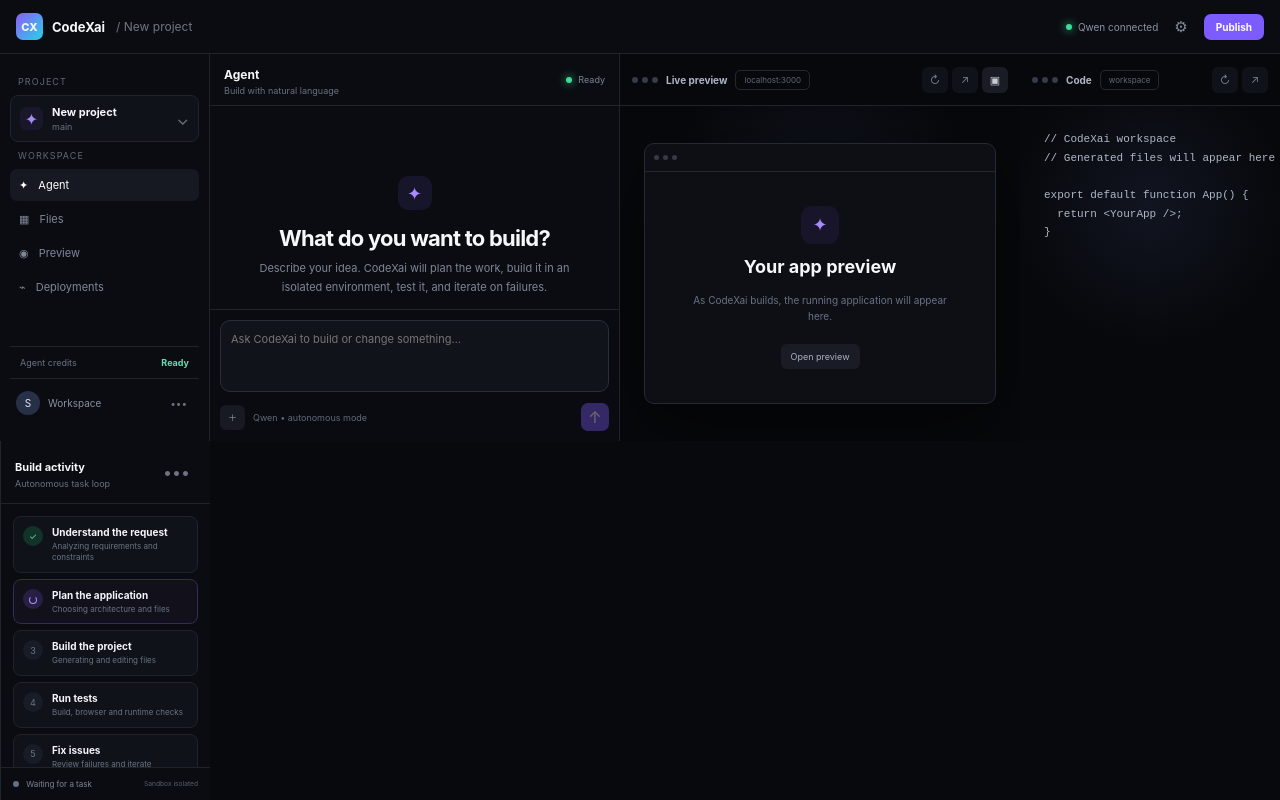
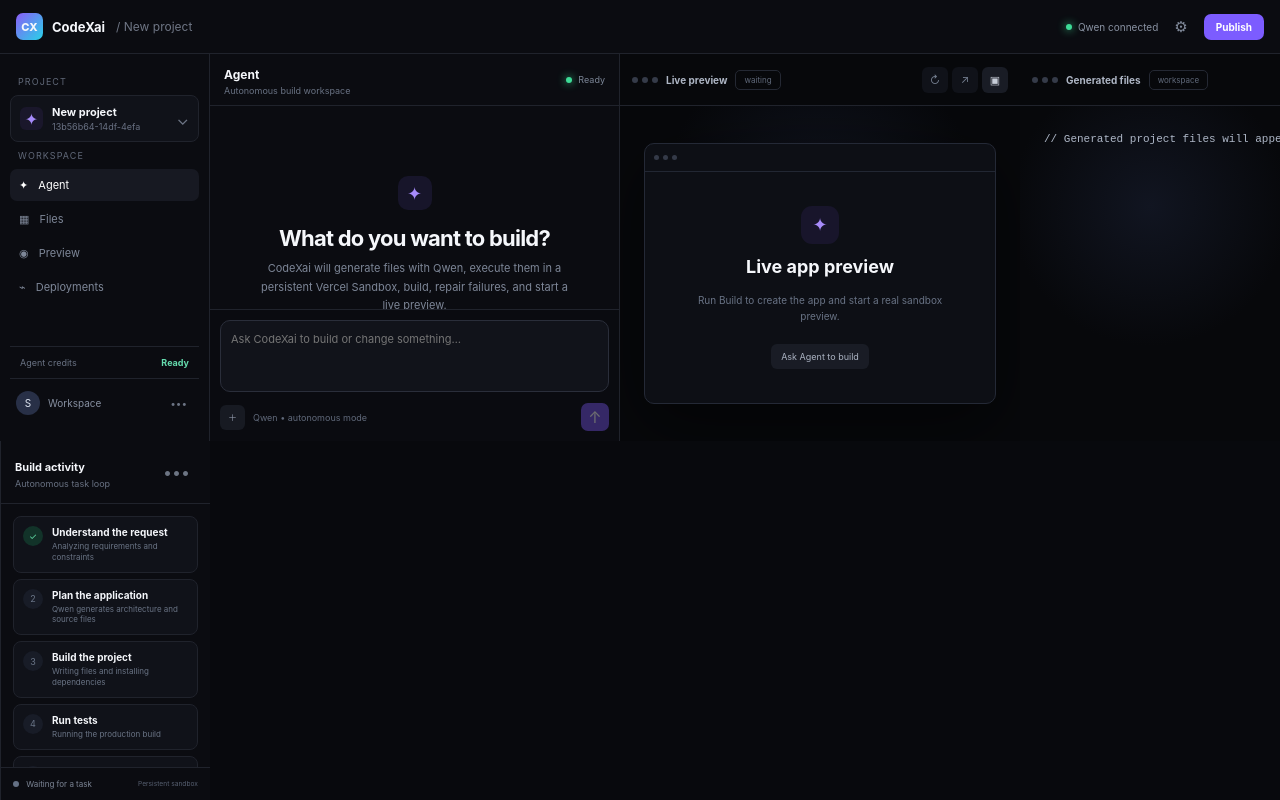
Before and after one commit to Kztutorial99/CodeXai, a Next.js app: page / in a window 1280 px wide. Built offline with nearby package versions, Linux system fonts and the light colour scheme.

Commit message:
feat: connect builder UI to real autonomous execution route

```diff
--- a/app/page.tsx
+++ b/app/page.tsx
@@ -1,18 +1,19 @@
 "use client";
 
-import { FormEvent, useState } from "react";
+import { FormEvent, useEffect, useState } from "react";
 
 type Message = { role: "user" | "agent"; text: string };
-type Task = { title: string; detail: string; state: "done" | "active" | "queued" };
+type Task = { title: string; detail: string; state: "done" | "active" | "queued" | "failed" };
 type MobileTab = "agent" | "preview" | "code" | "activity";
+type AgentResult = { previewUrl?: string | null; files?: string[]; steps?: Array<{ name: string; status: string; detail?: string }>; plan?: { summary?: string } };
 
 const seedTasks: Task[] = [
   { title: "Understand the request", detail: "Analyzing requirements and constraints", state: "done" },
-  { title: "Plan the application", detail: "Choosing architecture and files", state: "active" },
-  { title: "Build the project", detail: "Generating and editing files", state: "queued" },
-  { title: "Run tests", detail: "Build, browser and runtime checks", state: "queued" },
-  { title: "Fix issues", detail: "Review failures and iterate", state: "queued" },
-  { title: "Publish", detail: "Prepare the production deployment", state: "queued" },
+  { title: "Plan the application", detail: "Qwen generates architecture and source files", state: "queued" },
+  { title: "Build the project", detail: "Writing files and installing dependencies", state: "queued" },
+  { title: "Run tests", detail: "Running the production build", state: "queued" },
+  { title: "Fix issues", detail: "Qwen diagnoses failures and repairs files", state: "queued" },
+  { title: "Live preview", detail: "Starting the generated application", state: "queued" },
 ];
 
 export default function Home() {
@@ -21,6 +22,18 @@
   const [tasks, setTasks] = useState(seedTasks);
   const [running, setRunning] = useState(false);
   const [tab, setTab] = useState<MobileTab>("agent");
+  const [workspaceId, setWorkspaceId] = useState("default");
+  const [result, setResult] = useState<AgentResult | null>(null);
+
+  useEffect(() => {
+    const existing = window.localStorage.getItem("codexai-workspace-id");
+    if (existing) setWorkspaceId(existing);
+    else {
+      const id = crypto.randomUUID().slice(0, 18);
+      window.localStorage.setItem("codexai-workspace-id", id);
+      setWorkspaceId(id);
+    }
+  }, []);
 
   async function submit(event: FormEvent) {
     event.preventDefault();
@@ -30,21 +43,36 @@
     setPrompt("");
     setRunning(true);
     setTab("agent");
-    setMessages((current) => [...current, { role: "user", text: value }, { role: "agent", text: "I’m planning this build now…" }]);
-    setTasks((current) => current.map((task, index) => ({ ...task, state: index === 1 ? "active" : index === 0 ? "done" : "queued" })));
+    setResult(null);
+    setMessages((current) => [...current, { role: "user", text: value }, { role: "agent", text: "I’m starting the autonomous build: planning files, creating the workspace, building and testing it…" }]);
+    setTasks(seedTasks.map((task, index) => ({ ...task, state: index === 0 ? "done" : index === 1 ? "active" : "queued" })));
 
     try {
-      const response = await fetch("/api/agent", {
+      const response = await fetch("/api/agent/run", {
         method: "POST",
         headers: { "Content-Type": "application/json" },
-        body: JSON.stringify({ prompt: value }),
+        body: JSON.stringify({ prompt: value, workspaceId }),
       });
       const data = await response.json();
-      const text = data.content ?? `Error: ${data.error ?? "Unknown agent error"}`;
+      if (!response.ok) throw new Error(data.error ?? "Autonomous agent failed");
+      setResult(data);
+      const summary = data.plan?.summary ?? "Build completed.";
+      const previewText = data.previewUrl ? `\n\nLive preview: ${data.previewUrl}` : "";
+      setMessages((current) => [...current.slice(0, -1), { role: "agent", text: `${summary}\n\nI created ${data.files?.length ?? 0} project files, ran the build/test loop, and attempted automated repair when needed.${previewText}` }]);
+      const stepMap = new Map((data.steps ?? []).map((step: { name: string; status: string }) => [step.name, step.status]));
+      setTasks(seedTasks.map((task, index) => {
+        const name = ["plan", "build", "test", "repair", "deploy"][Math.min(index, 4)];
+        const status = stepMap.get(name);
+        if (status === "completed") return { ...task, state: "done" };
+        if (status === "failed") return { ...task, state: "failed" };
+        if (status === "running") return { ...task, state: "active" };
+        return { ...task, state: index === 5 && data.previewUrl ? "done" : "queued" };
+      }));
+      if (data.previewUrl) setTab("preview");
+    } catch (error) {
+      const text = error instanceof Error ? error.message : "Agent request failed";
       setMessages((current) => [...current.slice(0, -1), { role: "agent", text }]);
-      setTasks((current) => current.map((task, index) => ({ ...task, state: index === 0 || index === 1 ? "done" : index === 2 ? "active" : "queued" })));
-    } catch (error) {
-      setMessages((current) => [...current.slice(0, -1), { role: "agent", text: error instanceof Error ? error.message : "Agent request failed" }]);
+      setTasks((current) => current.map((task, index) => index === 1 ? { ...task, state: "failed" } : task));
     } finally {
       setRunning(false);
     }
@@ -55,6 +83,8 @@
     window.scrollTo({ top: 0, behavior: "smooth" });
   };
 
+  const codePreview = result?.files?.length ? result.files.map((file) => `// ${file}`).join("\n") : "// Generated project files will appear here.";
+
   return (
     <div className="app-shell">
       <header className="app-header">
@@ -63,65 +93,40 @@
       </header>
 
       <div className="mobile-tabs">
-        {(["agent", "preview", "code", "activity"] as MobileTab[]).map((item) => (
-          <button key={item} className={tab === item ? "selected" : ""} onClick={() => setMobileTab(item)}>
-            {item[0].toUpperCase() + item.slice(1)}
-          </button>
-        ))}
+        {(["agent", "preview", "code", "activity"] as MobileTab[]).map((item) => <button key={item} className={tab === item ? "selected" : ""} onClick={() => setMobileTab(item)}>{item[0].toUpperCase() + item.slice(1)}</button>)}
       </div>
 
       <main className="builder-grid">
         <aside className="project-rail">
           <div className="rail-title">PROJECT</div>
-          <div className="project-card"><span className="project-icon">✦</span><div><strong>New project</strong><small>main</small></div><span className="chevron">⌄</span></div>
+          <div className="project-card"><span className="project-icon">✦</span><div><strong>New project</strong><small>{workspaceId}</small></div><span className="chevron">⌄</span></div>
           <div className="rail-title">WORKSPACE</div>
-          <nav className="rail-nav">
-            <button className="active">✦ <span>Agent</span></button>
-            <button>▦ <span>Files</span></button>
-            <button>◉ <span>Preview</span></button>
-            <button>⌁ <span>Deployments</span></button>
-          </nav>
+          <nav className="rail-nav"><button className="active">✦ <span>Agent</span></button><button>▦ <span>Files</span></button><button>◉ <span>Preview</span></button><button>⌁ <span>Deployments</span></button></nav>
           <div className="rail-bottom"><div className="usage"><span>Agent credits</span><strong>Ready</strong></div><div className="user-row"><span className="avatar">S</span><span>Workspace</span><button>•••</button></div></div>
         </aside>
 
         <section className={`agent-column mobile-pane ${tab === "agent" ? "mobile-pane-active" : ""}`}>
-          <div className="column-heading"><div><strong>Agent</strong><small>Build with natural language</small></div><span className={running ? "live live-running" : "live"}><i /> {running ? "Working" : "Ready"}</span></div>
+          <div className="column-heading"><div><strong>Agent</strong><small>Autonomous build workspace</small></div><span className={running ? "live live-running" : "live"}><i /> {running ? "Working" : "Ready"}</span></div>
           <div className="chat-scroll">
-            {messages.length === 0 ? (
-              <div className="welcome">
-                <div className="spark">✦</div>
-                <h1>What do you want to build?</h1>
-                <p>Describe your idea. CodeXai will plan the work, build it in an isolated environment, test it, and iterate on failures.</p>
-                <div className="suggestions">
-                  <button onClick={() => setPrompt("Build a modern SaaS dashboard with authentication and a responsive mobile layout")}>Build a SaaS dashboard</button>
-                  <button onClick={() => setPrompt("Build a landing page for an AI product with pricing and a waitlist")}>Create a landing page</button>
-                  <button onClick={() => setPrompt("Build a simple task manager with projects, filters and a mobile UI")}>Make a task manager</button>
-                </div>
-              </div>
-            ) : (
-              <div className="conversation">{messages.map((message, index) => <div className={`message ${message.role}`} key={`${message.role}-${index}`}><div className="message-avatar">{message.role === "user" ? "S" : "✦"}</div><div className="message-body"><span className="message-label">{message.role === "user" ? "You" : "CodeXai"}</span><p>{message.text}</p></div></div>)}</div>
-            )}
+            {messages.length === 0 ? <div className="welcome"><div className="spark">✦</div><h1>What do you want to build?</h1><p>CodeXai will generate files with Qwen, execute them in a persistent Vercel Sandbox, build, repair failures, and start a live preview.</p><div className="suggestions"><button onClick={() => setPrompt("Build a modern SaaS dashboard with authentication and a responsive mobile layout")}>Build a SaaS dashboard</button><button onClick={() => setPrompt("Build a landing page for an AI product with pricing and a waitlist")}>Create a landing page</button><button onClick={() => setPrompt("Build a simple task manager with projects, filters and a mobile UI")}>Make a task manager</button></div></div> : <div className="conversation">{messages.map((message, index) => <div className={`message ${message.role}`} key={`${message.role}-${index}`}><div className="message-avatar">{message.role === "user" ? "S" : "✦"}</div><div className="message-body"><span className="message-label">{message.role === "user" ? "You" : "CodeXai"}</span><p>{message.text}</p></div></div>)}</div>}
           </div>
-          <form className="composer" onSubmit={submit}>
-            <textarea value={prompt} onChange={(event) => setPrompt(event.target.value)} placeholder="Ask CodeXai to build or change something…" rows={3} />
-            <div className="composer-bar"><div className="composer-tools"><button type="button" aria-label="Attach">＋</button><span>Qwen • autonomous mode</span></div><button className="send-btn" disabled={running || !prompt.trim()}>{running ? "…" : "↑"}</button></div>
-          </form>
+          <form className="composer" onSubmit={submit}><textarea value={prompt} onChange={(event) => setPrompt(event.target.value)} placeholder="Ask CodeXai to build or change something…" rows={3} /><div className="composer-bar"><div className="composer-tools"><button type="button" aria-label="Attach">＋</button><span>Qwen • autonomous mode</span></div><button className="send-btn" disabled={running || !prompt.trim()}>{running ? "…" : "↑"}</button></div></form>
         </section>
 
         <section className={`preview-column mobile-pane ${tab === "preview" ? "mobile-pane-active" : ""}`}>
-          <div className="preview-toolbar"><div className="view-title"><span className="traffic"><i /><i /><i /></span><strong>Live preview</strong><span className="preview-url">localhost:3000</span></div><div className="view-actions"><button>↻</button><button>↗</button><button className="device-active">▣</button></div></div>
-          <div className="preview-canvas"><div className="app-placeholder"><div className="placeholder-window"><div className="placeholder-top"><span /> <span /> <span /></div><div className="placeholder-content"><div className="placeholder-logo">✦</div><h2>Your app preview</h2><p>As CodeXai builds, the running application will appear here.</p><button>Open preview</button></div></div></div></div>
+          <div className="preview-toolbar"><div className="view-title"><span className="traffic"><i /><i /><i /></span><strong>Live preview</strong><span className="preview-url">{result?.previewUrl ? "Sandbox :3000" : "waiting"}</span></div><div className="view-actions"><button>↻</button><button>↗</button><button className="device-active">▣</button></div></div>
+          <div className="preview-canvas">{result?.previewUrl ? <iframe title="CodeXai live preview" src={result.previewUrl} className="live-preview-frame" /> : <div className="app-placeholder"><div className="placeholder-window"><div className="placeholder-top"><span /> <span /> <span /></div><div className="placeholder-content"><div className="placeholder-logo">✦</div><h2>Live app preview</h2><p>Run Build to create the app and start a real sandbox preview.</p><button onClick={() => setMobileTab("agent")}>Ask Agent to build</button></div></div></div>}</div>
         </section>
 
         <section className={`preview-column mobile-pane ${tab === "code" ? "mobile-pane-active" : ""}`}>
-          <div className="preview-toolbar"><div className="view-title"><span className="traffic"><i /><i /><i /></span><strong>Code</strong><span className="preview-url">workspace</span></div><div className="view-actions"><button>↻</button><button>↗</button></div></div>
-          <div className="preview-canvas"><pre>{`// CodeXai workspace\n// Generated files will appear here as the agent builds.\n\nexport default function App() {\n  return <YourApp />;\n}`}</pre></div>
+          <div className="preview-toolbar"><div className="view-title"><span className="traffic"><i /><i /><i /></span><strong>Generated files</strong><span className="preview-url">workspace</span></div></div>
+          <div className="preview-canvas"><pre>{codePreview}</pre></div>
         </section>
 
         <aside className={`activity-panel mobile-pane ${tab === "activity" ? "mobile-pane-active" : ""}`} id="activity">
           <div className="activity-head"><div><strong>Build activity</strong><small>Autonomous task loop</small></div><button>•••</button></div>
-          <div className="task-list">{tasks.map((task, index) => <div className={`task ${task.state}`} key={task.title}><div className="task-marker">{task.state === "done" ? "✓" : task.state === "active" ? <span className="loader" /> : index + 1}</div><div><strong>{task.title}</strong><span>{task.detail}</span></div></div>)}</div>
-          <div className="activity-footer"><span><i className={running ? "pulse" : ""} /> {running ? "Agent is working" : "Waiting for a task"}</span><small>Sandbox isolated</small></div>
+          <div className="task-list">{tasks.map((task, index) => <div className={`task ${task.state}`} key={task.title}><div className="task-marker">{task.state === "done" ? "✓" : task.state === "active" ? <span className="loader" /> : task.state === "failed" ? "!" : index + 1}</div><div><strong>{task.title}</strong><span>{task.detail}</span></div></div>)}</div>
+          <div className="activity-footer"><span><i className={running ? "pulse" : ""} /> {running ? "Agent is working" : result ? "Build session complete" : "Waiting for a task"}</span><small>Persistent sandbox</small></div>
         </aside>
       </main>
 
```
